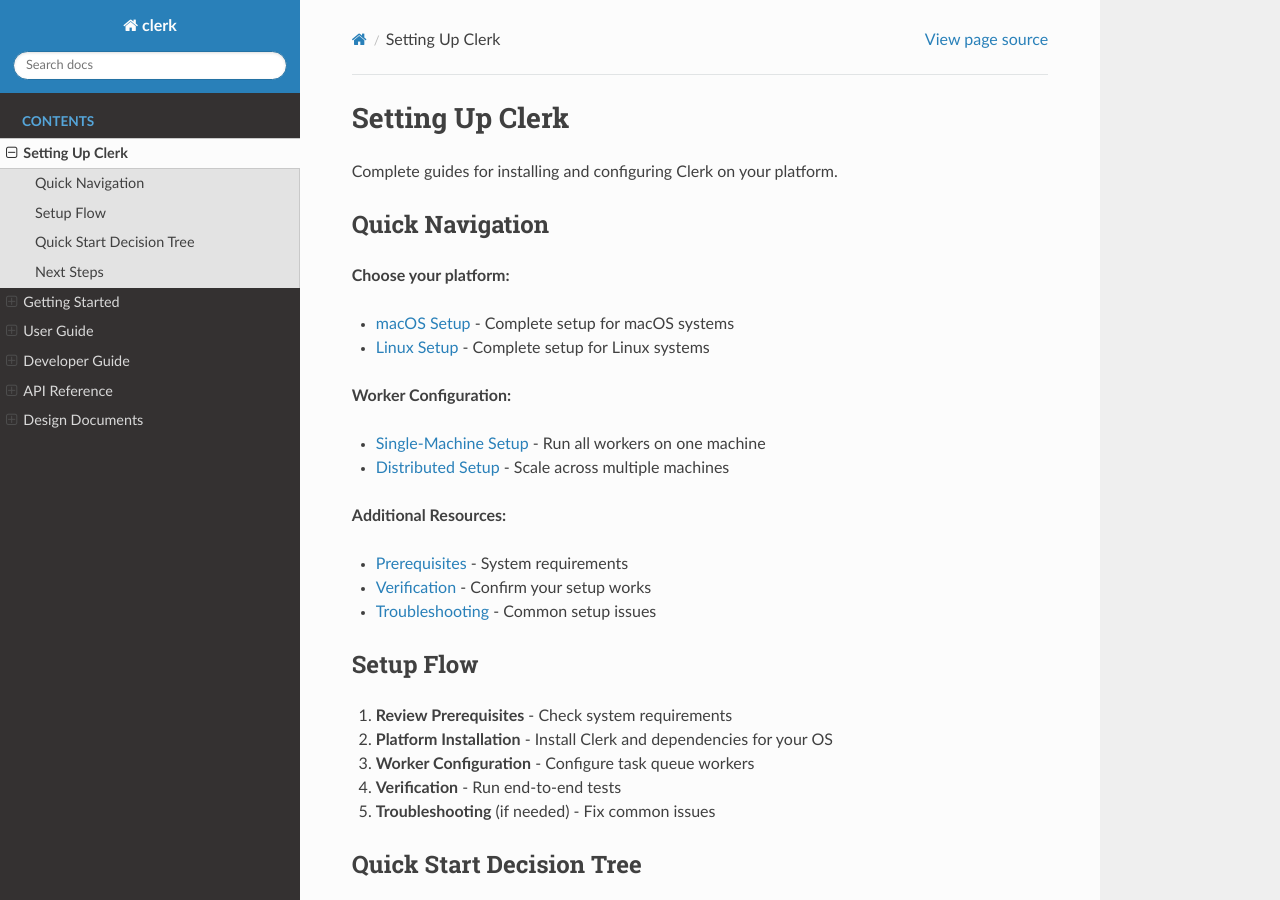
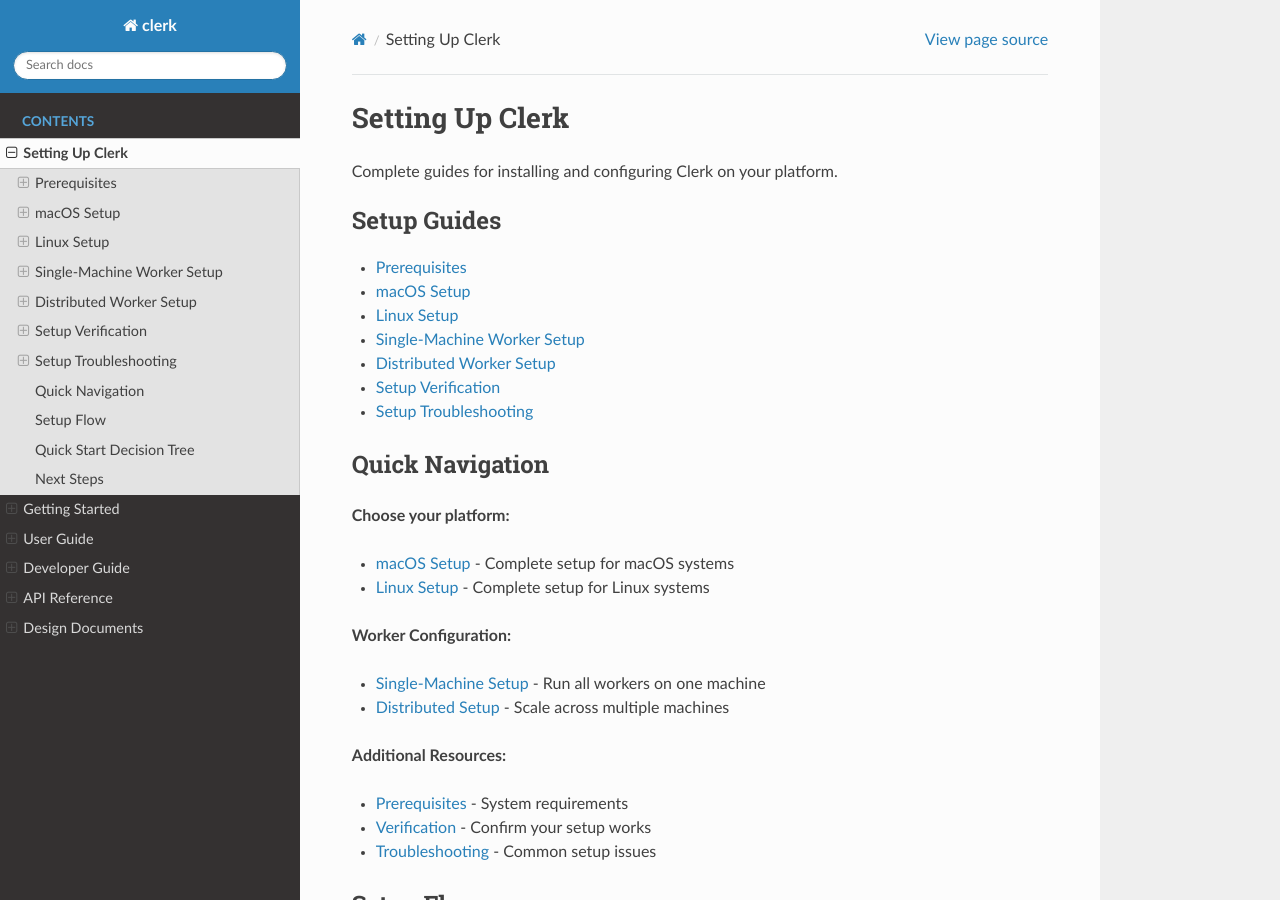
Before and after one commit to civicband/clerk, a Sphinx documentation site: the page built from docs/setup/index.md, in a window 1280 px wide and 900 px high. Built offline with Sphinx 7.4.7 and the Read the Docs theme 3.1.0, drawn with Linux system fonts in a browser that asks for light colours.

Commit message:
docs: add toctree to setup index to fix Sphinx warnings
All setup documentation files need to be included in a toctree
directive for Sphinx to recognize them as part of the documentation
structure. This fixes the 7 toc.not_included warnings in CI.

````diff
--- a/docs/setup/index.md
+++ b/docs/setup/index.md
@@ -1,6 +1,19 @@
 # Setting Up Clerk
 
 Complete guides for installing and configuring Clerk on your platform.
+
+```{toctree}
+:maxdepth: 1
+:caption: Setup Guides
+
+prerequisites
+macos
+linux
+single-machine
+distributed
+verification
+troubleshooting
+```
 
 ## Quick Navigation
 
````
